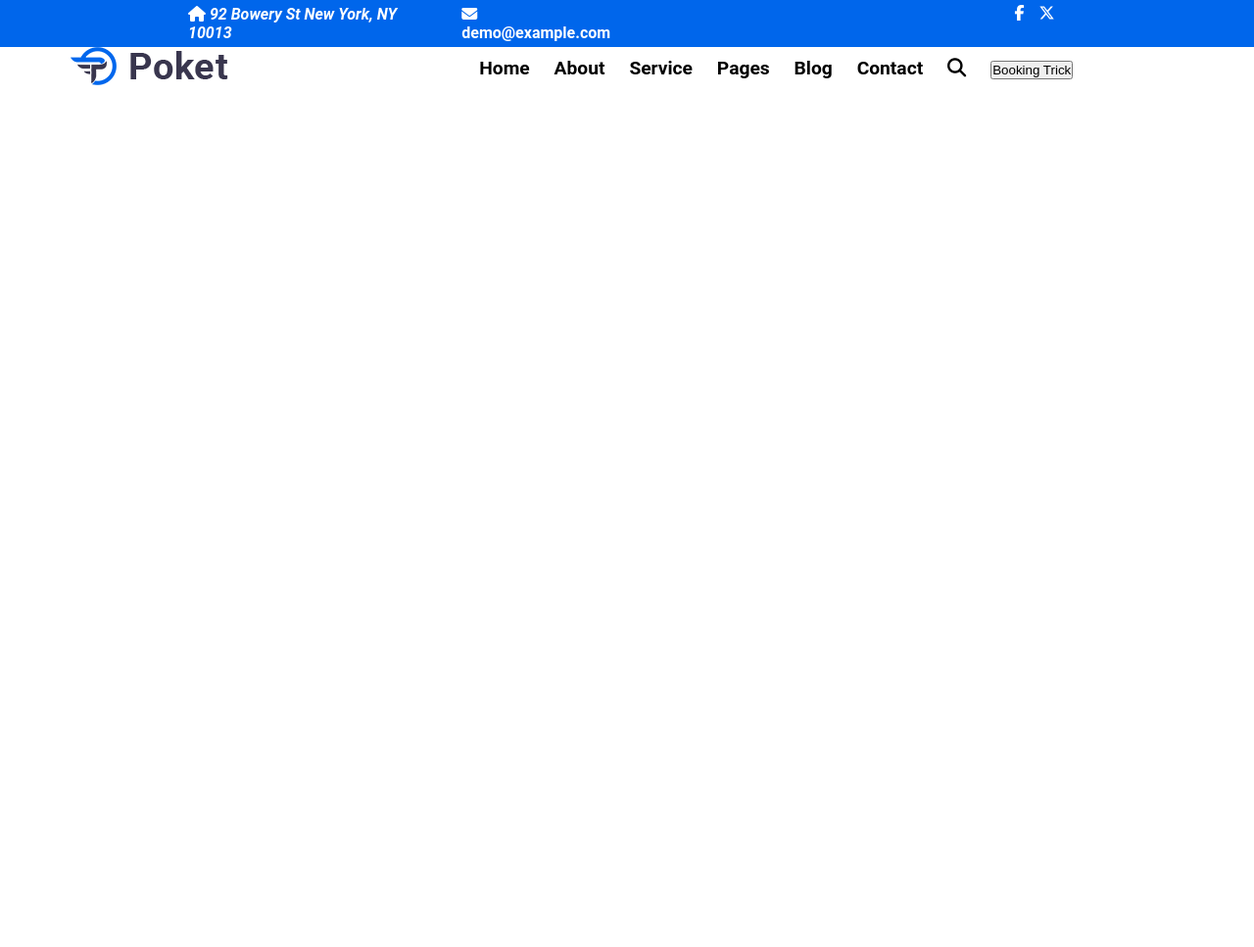
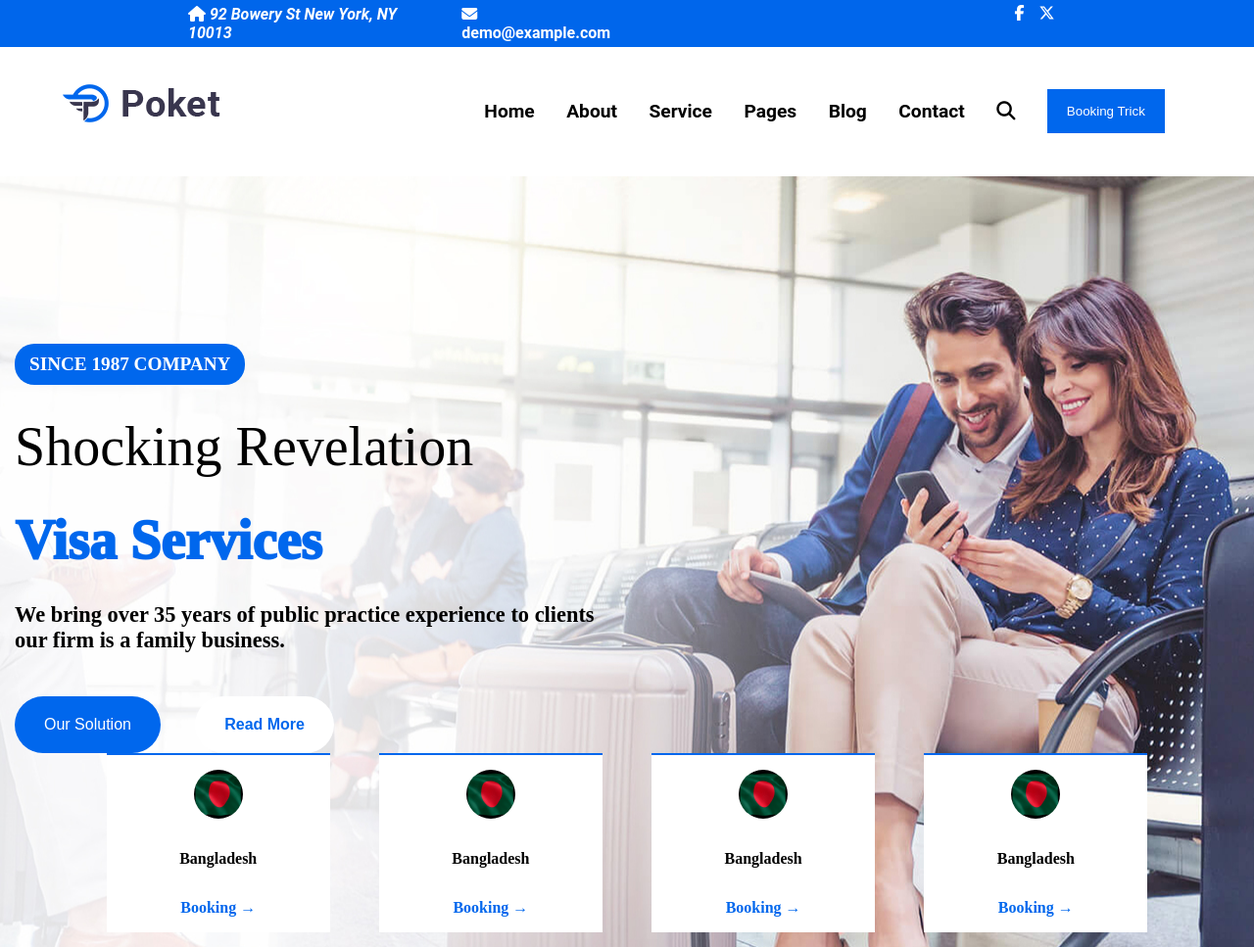
Before and after one commit to jalal1122/Assignment-05-Mini-Project-02, a plain HTML site: page index.html in a window 1280 px wide. Shown: the whole page at 98% size. Before the commit the page ends 800 px from the top, so only its background shows below. Drawn offline with Linux system fonts and the light colour scheme.

Commit message:
day two code, added hero section and also created drop down menu in the nav bar

```diff
--- a/index.css
+++ b/index.css
@@ -29,12 +29,28 @@
   justify-content: space-evenly;
 }
 
+.left-side-top-banner > address > span:hover {
+  cursor: text;
+}
+
+.email-div-top-banner a {
+  text-decoration: none;
+  color: white;
+}
+
+.nav-div-outside {
+  display: flex;
+  justify-content: center;
+}
+
 nav {
   display: flex;
-  justify-content: space-around;
+  justify-content: space-between;
+  padding: 3% 0px;
+  width: 90%;
 }
 
-nav ul {
+nav > ul {
   list-style-type: none;
   display: flex;
   justify-content: center;
@@ -45,3 +61,158 @@ nav ul {
   font-size: 1.2rem;
   gap: 3%;
 }
+
+nav>ul>li{
+  padding: 5px;
+}
+
+.dropdown {
+  display: none;
+}
+
+nav > ul > li:hover .dropdown {
+  display: block;
+  position: absolute;
+  padding: 20px;
+  margin-top: 5px;
+  margin-left: -10px;
+  box-shadow: 0px 0px 9px 2px rgba(0, 0, 0, 0.25);
+  -webkit-box-shadow: 0px 0px 9px 2px rgba(0, 0, 0, 0.25);
+  -moz-box-shadow: 0px 0px 9px 2px rgba(0, 0, 0, 0.25);
+}
+
+nav > ul > li > div > ul {
+  list-style-type: none;
+}
+
+nav > ul > li > div > ul > li {
+  margin: 10px 0px;
+}
+
+nav > ul > li > div > ul > li:hover {
+  color: #0067ed;
+  cursor: pointer;
+  transform: translate(10px);
+  transition: 0.6s;
+}
+
+nav > ul > li > div {
+  background-color: white;
+}
+
+nav > ul > li > a {
+  text-decoration: none;
+  color: black;
+}
+
+nav ul li button {
+  background-color: #0067ed;
+  color: white;
+  padding: 15px 20px;
+  border: none;
+}
+
+.hero {
+  background-image: url(./Images/hero-background-image.jpg);
+  background-position: center top;
+  padding: 15px;
+  height: 100%;
+}
+
+.hero-data {
+  width: 50%;
+}
+
+.hero h3 {
+  border: none;
+  background-color: #0067ed;
+  display: inline-block;
+  color: white;
+  font-size: 1.2rem;
+  border-radius: 20px;
+  padding: 10px 15px;
+  margin-top: 25%;
+}
+
+.hero .sr {
+  border: none;
+  font-weight: lighter;
+  color: black;
+  font-size: 3.5rem;
+  margin-top: 5%;
+}
+
+.hero .vs {
+  color: #0067ed;
+  border-radius: 20px;
+  font-weight: 1000;
+  font-size: 3.5rem;
+  margin-top: 5%;
+}
+
+.hero p {
+  font-size: 1.4rem;
+  font-weight: bold;
+  margin-top: 5%;
+}
+
+.hero .os {
+  border: none;
+  background-color: #0067ed;
+  color: white;
+  border-radius: 30px;
+  padding: 20px 30px;
+  font-size: 1rem;
+  margin-top: 7%;
+  margin-right: 5%;
+}
+
+.hero .rm {
+  border: none;
+  background-color: white;
+  color: #0067ed;
+  border-radius: 30px;
+  font-weight: bold;
+  padding: 20px 30px;
+  font-size: 1rem;
+  margin-top: 7%;
+}
+
+.outer-flags-div {
+  display: flex;
+  justify-content: center;
+}
+
+.flags-div {
+  display: flex;
+  justify-content: space-between;
+  gap: 2%;
+  width: 85%;
+}
+
+.flag {
+  display: flex;
+  flex-direction: column;
+  align-items: center;
+  background-color: white;
+  border-top: 2px solid #0067ed;
+  padding: 0px 7%;
+}
+
+.flag img {
+  border-radius: 50%;
+  width: 50px;
+  height: 50px;
+  margin: 20% 0px;
+}
+
+.flag h1 {
+  margin: 20% 0px;
+  font-size: 1rem;
+}
+
+.flag p {
+  color: #0067ed;
+  margin: 20% 0px;
+  font-size: 1rem;
+}
--- a/index.html
+++ b/index.html
@@ -1,46 +1,96 @@
 <!DOCTYPE html>
 <html lang="en">
-
   <head>
-    <meta charset="UTF-8">
-    <meta name="viewport" content="width=device-width, initial-scale=1.0">
+    <meta charset="UTF-8" />
+    <meta name="viewport" content="width=device-width, initial-scale=1.0" />
     <title>Poket &dash; Immigration and Visa Consulting WordPress Theme</title>
-    <link rel="stylesheet" href="index.css">
-    <link rel="stylesheet" href="https://cdnjs.cloudflare.com/ajax/libs/font-awesome/6.7.2/css/all.min.css">
+    <link rel="stylesheet" href="index.css" />
+    <link
+      rel="stylesheet"
+      href="https://cdnjs.cloudflare.com/ajax/libs/font-awesome/6.7.2/css/all.min.css"
+    />
   </head>
 
   <body>
     <div class="top-banner">
       <div class="left-side-top-banner">
         <address>
-                <i class="fa-solid fa-house" style="color: #ffffff;"></i>
+          <i class="fa-solid fa-house" style="color: #ffffff"></i>
           <span>92 Bowery St New York, NY 10013</span>
         </address>
         <div class="email-div-top-banner">
-                <i class="fa-solid fa-envelope" style="color: #ffffff;"></i>
-                <span>demo@example.com</span>
+          <i class="fa-solid fa-envelope" style="color: #ffffff"></i>
+          <span><a href="mailto:demo@example.com">demo@example.com</a></span>
         </div>
       </div>
       <div class="right-side-top-banner">
-            <i class="fa-brands fa-facebook-f rstbi" style="color: #ffffff;"></i>
-            <i class="fa-brands fa-x-twitter rstbi" style="color: #ffffff;"></i>
+        <i class="fa-brands fa-facebook-f rstbi" style="color: #ffffff"></i>
+        <i class="fa-brands fa-x-twitter rstbi" style="color: #ffffff"></i>
       </div>
     </div>
+    <div class="nav-div-outside">
       <nav>
         <div class="logo-div">
-            <img src="./Images/logo.png" alt="">
+          <img src="./Images/logo.png" alt="" />
         </div>
         <ul>
-            <li>Home</li>
-            <li>About</li>
-            <li>Service</li>
-            <li>Pages</li>
-            <li>Blog</li>
-            <li>Contact</li>
+          <li>
+            <a href="#">Home</a>
+            <div class="dropdown">
+
+                <ul>
+                    <li>Home Page</li>
+                    <li>Home Landing Page</li>
+                    <li>Home Video Page</li>
+                </ul>
+            </div>
+          </li>
+          <li><a href="#">About</a></li>
+          <li><a href="#">Service</a></li>
+          <li><a href="#">Pages</a></li>
+          <li><a href="#">Blog</a></li>
+          <li><a href="#">Contact</a></li>
           <li><i class="fa-solid fa-magnifying-glass"></i></li>
           <li><button>Booking Trick</button></li>
         </ul>
       </nav>
+    </div>
+    <div class="hero">
+      <div class="hero-data">
+        <h3>SINCE 1987 COMPANY</h3>
+        <h1 class="sr">Shocking Revelation</h1>
+        <h1 class="vs">Visa Services</h1>
+        <p>
+          We bring over 35 years of public practice experience to clients our
+          firm is a family business.
+        </p>
+        <button class="os">Our Solution</button>
+        <button class="rm">Read More</button>
+      </div>
+      <div class="outer-flags-div">
+        <div class="flags-div">
+          <div class="flag">
+            <img src="./Images/bangladesh-flag.gif" alt="" />
+            <h1>Bangladesh</h1>
+            <p>Booking &rightarrow;</p>
+          </div>
+          <div class="flag">
+            <img src="./Images/bangladesh-flag.gif" alt="" />
+            <h1>Bangladesh</h1>
+            <p>Booking &rightarrow;</p>
+          </div>
+          <div class="flag">
+            <img src="./Images/bangladesh-flag.gif" alt="" />
+            <h1>Bangladesh</h1>
+            <p>Booking &rightarrow;</p>
+          </div>
+          <div class="flag">
+            <img src="./Images/bangladesh-flag.gif" alt="" />
+            <h1>Bangladesh</h1>
+            <p>Booking &rightarrow;</p>
+          </div>
+        </div>
+      </div>
+    </div>
   </body>
-
 </html>
```
Lines whose indentation alone changed are shown as unchanged.
